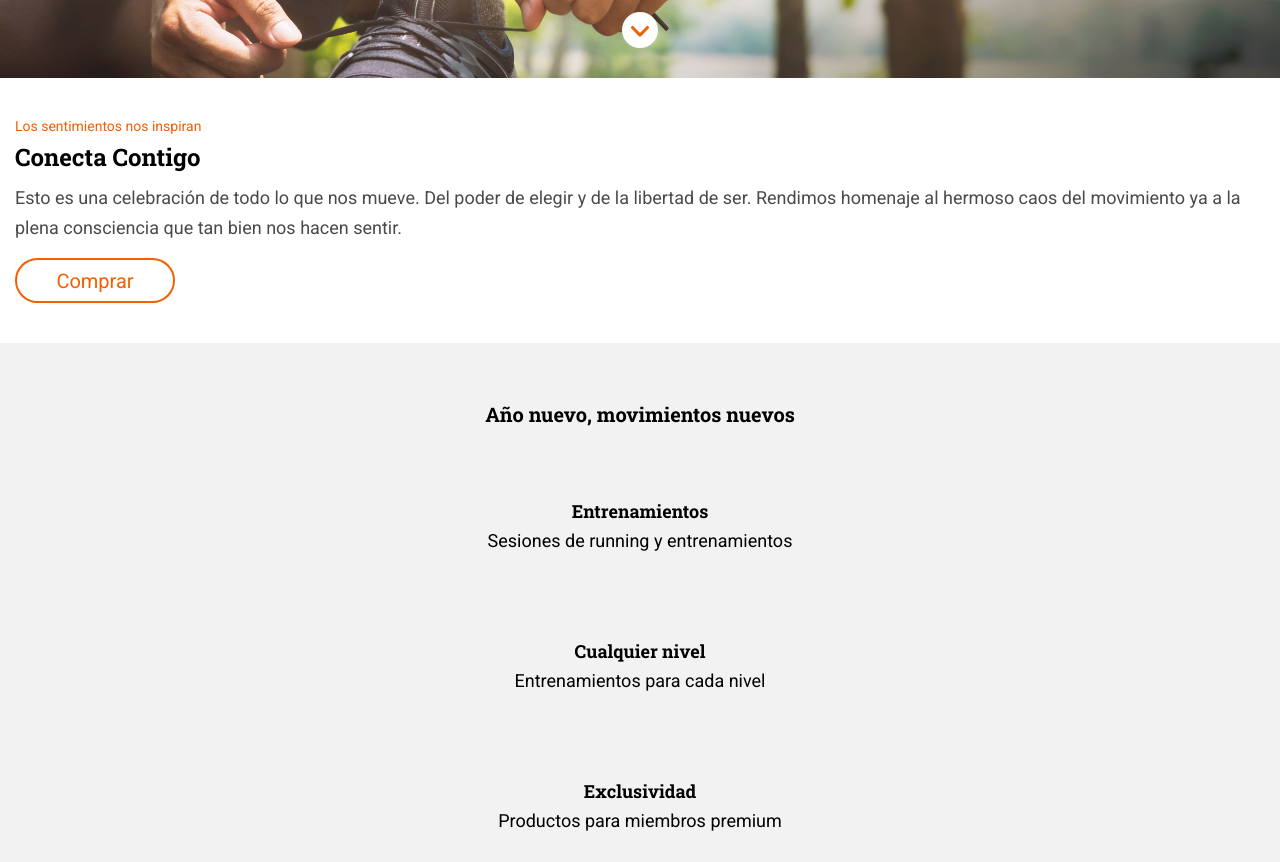
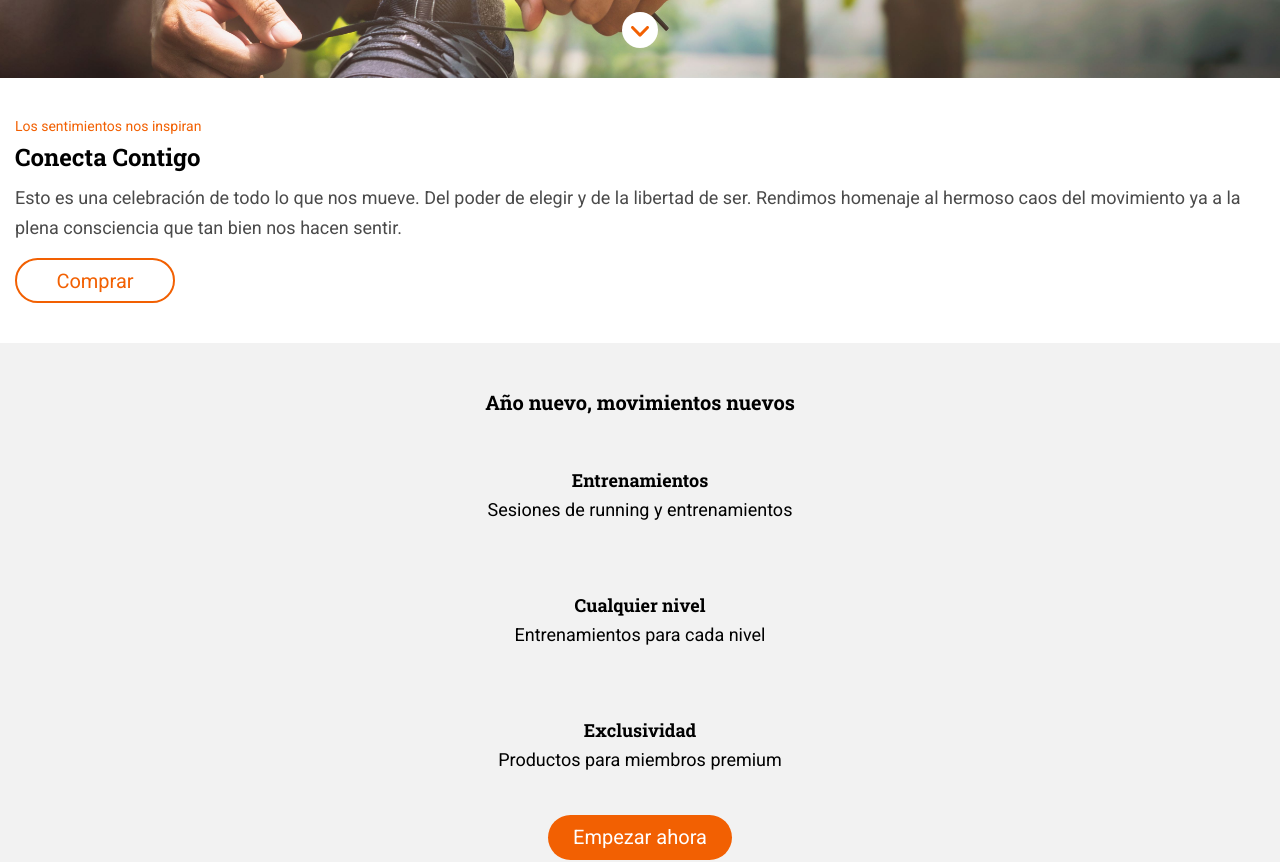
Before and after one commit to Adalab/modulo-1-evaluacion-final-marinacr92, a website: page src/html/index.html in a window 1280 px wide. Shown: the part 452-1314 px from the top of the page. Drawn offline with nearby package versions, Linux system fonts and the light colour scheme; files that its build step writes are made by us from their sources; files whose address does not match are found by name.

Commit message:
Changed grid template rows of main grey

```diff
--- a/src/scss/layout/_main.scss
+++ b/src/scss/layout/_main.scss
@@ -55,7 +55,7 @@
     padding: 29px 50px 40px 50px;
     display: grid;
     grid-template-columns: 1fr;
-    grid-template-rows: 1fr 5fr 1fr;
+    grid-template-rows: 60px 375px 60px;
     align-items: center;
     justify-items: center;
 
@@ -85,7 +85,7 @@
 .grey__ul{
     display: grid;
     grid-template-columns: 1fr;
-    grid-template-rows: 140px 140px 140px;
+    grid-template-rows: 125px 125px 125px;
     align-items: center;
     padding: 0 10px;
 
```
